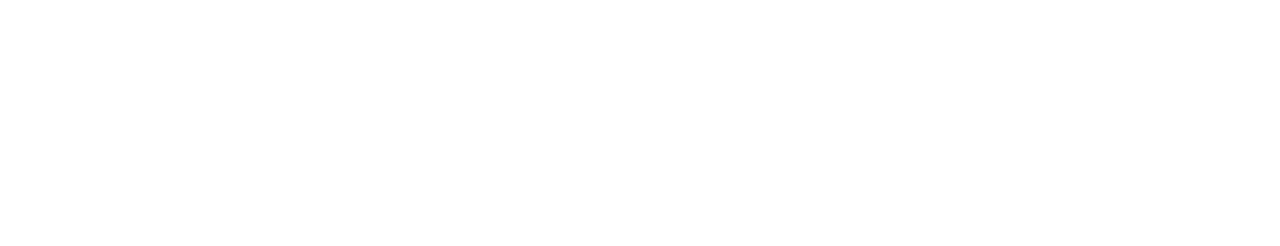
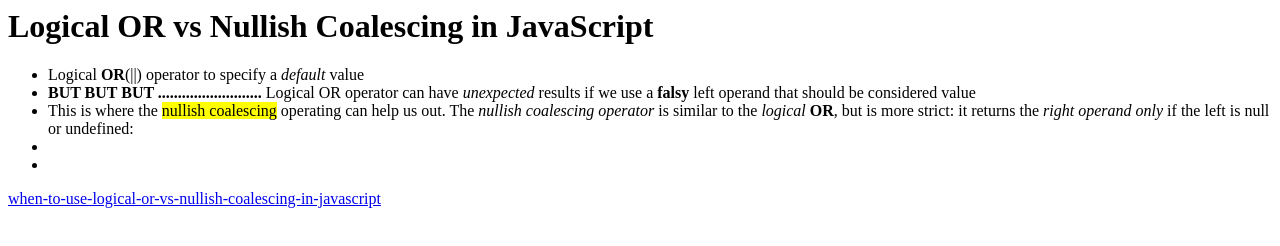
Before and after one commit to yugmani/zach-nullish-logical, a website: page index.html in a window 1280 px wide. Drawn offline with Linux system fonts and the light colour scheme.

Commit message:
logical operator OR ( || ) vs Nullish Coalescing operator ( ?? )

```diff
--- a/index.html
+++ b/index.html
@@ -1 +1,26 @@
-<div id="app"></div>
+<div id="app">
+  <h1>Logical OR vs Nullish Coalescing in JavaScript</h1>
+  <ul>
+    <li>
+      Logical <strong>OR</strong>(<strpmg>|</strpmg>|) operator to specify a
+      <em>default</em> value
+    </li>
+    <li>
+      <strong>BUT BUT BUT ..........................</strong> Logical OR
+      operator can have <em>unexpected</em> results if we use a
+      <strong>falsy</strong> left operand that should be considered value
+    </li>
+    <li>
+      This is where the <mark>nullish coalescing</mark> operating can help us
+      out. The <em>nullish coalescing operator</em> is similar to the
+      <em>logical</em> <strong>OR</strong>, but is more strict: it returns the
+      <em>right operand only</em> if the left is null or undefined:
+    </li>
+    <li></li>
+    <li></li>
+  </ul>
+  <a
+    href="https://blog.zachsnoek.com/when-to-use-logical-or-vs-nullish-coalescing-in-javascript"
+    >when-to-use-logical-or-vs-nullish-coalescing-in-javascript</a
+  >
+</div>
```
Also changed, not shown: index.js (+139 -0 lines).
